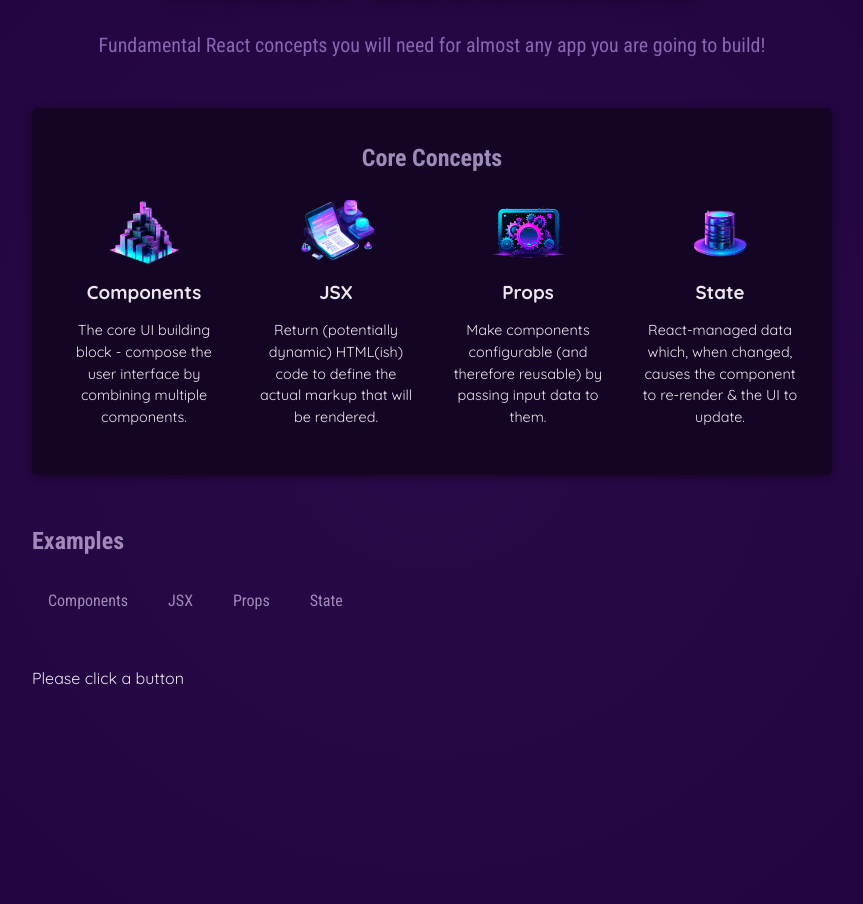
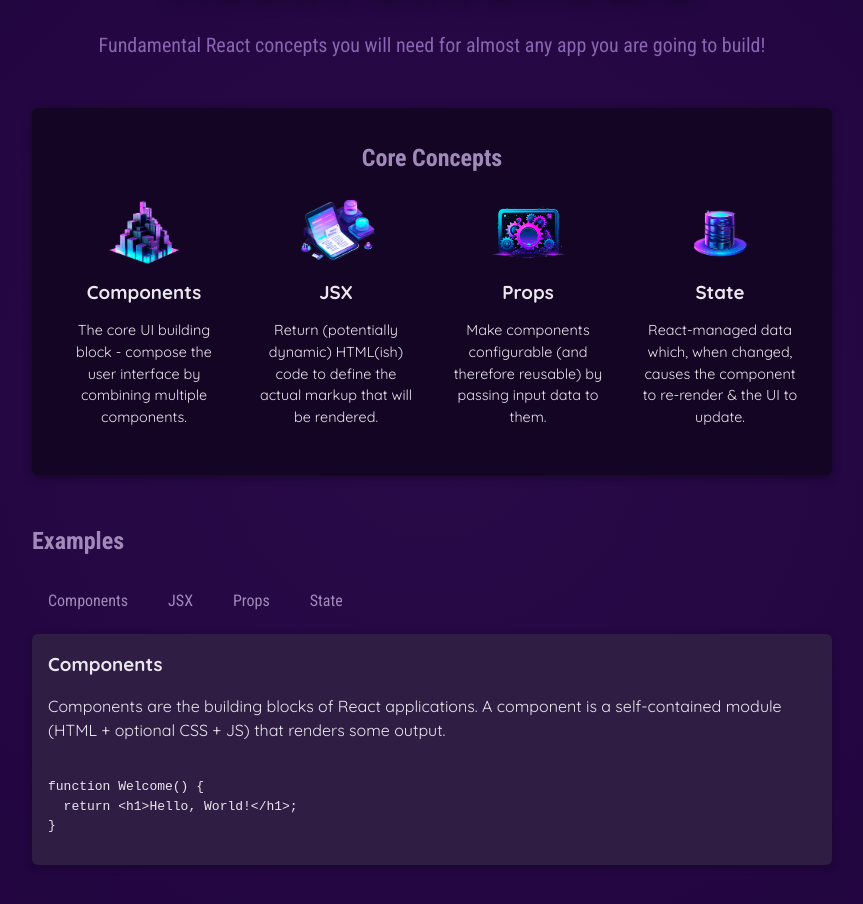
Before and after one commit to Guillon88/react-complete-guide, a React (Vite) app in the folder 03-react-essentials/: page / in a window 1280 px wide. Shown: the part 224-1128 px from the top of the page, without its empty margins (208-1071 px from the left). Built offline with nearby package versions, Linux system fonts and the light colour scheme.

Commit message:
deriving and outputting data

```diff
--- a/03-react-essentials/src/App.jsx
+++ b/03-react-essentials/src/App.jsx
@@ -8,9 +8,11 @@
 import CoreConcept from "./components/CoreConcept.jsx";
 import TabButton from "./components/TabButton.jsx";
 
+import { EXAMPLES } from './data.js'
+
 function App() {
 
-  const [ selectedTopic, setSelectedTopic ] = useState('Please click a button');
+  const [ selectedTopic, setSelectedTopic ] = useState('components');
 
   function handleSelect(selectedButton) {
     setSelectedTopic(selectedButton);
@@ -41,10 +43,14 @@
             <TabButton onSelect={() => handleSelect('components')}>Components</TabButton>
             <TabButton onSelect={() => handleSelect('jsx')}>JSX</TabButton>
             <TabButton onSelect={() => handleSelect('props')}>Props</TabButton>
-            <TabButton onSelect={() => handleSelect('satate')}>State</TabButton>
+            <TabButton onSelect={() => handleSelect('state')}>State</TabButton>
           </menu>
+          <div id="tab-content">
+            <h3>{EXAMPLES[selectedTopic].title}</h3>
+            <p>{EXAMPLES[selectedTopic].description}</p>
+            <pre>{EXAMPLES[selectedTopic].code}</pre>
+          </div>
         </section>
-        {selectedTopic}
       </main>
     </div>
   );
--- a/03-react-essentials/src/data.js
+++ b/03-react-essentials/src/data.js
@@ -29,3 +29,54 @@
       'React-managed data which, when changed, causes the component to re-render & the UI to update.',
   },
 ];
+
+export const EXAMPLES = {
+  components: {
+    title: 'Components',
+    description:
+      'Components are the building blocks of React applications. A component is a self-contained module (HTML + optional CSS + JS) that renders some output.',
+    code: `
+function Welcome() {
+  return <h1>Hello, World!</h1>;
+}`,
+  },
+  jsx: {
+    title: 'JSX',
+    description:
+      'JSX is a syntax extension to JavaScript. It is similar to a template language, but it has full power of JavaScript (e.g., it may output dynamic content).',
+    code: `
+<div>
+  <h1>Welcome {userName}</h1>
+  <p>Time to learn React!</p>
+</div>`,
+  },
+  props: {
+    title: 'Props',
+    description:
+      'Components accept arbitrary inputs called props. They are like function arguments.',
+    code: `
+function Welcome(props) {
+  return <h1>Hello, {props.name}</h1>;
+}`,
+  },
+  state: {
+    title: 'State',
+    description:
+      'State allows React components to change their output over time in response to user actions, network responses, and anything else.',
+    code: `
+function Counter() {
+  const [isVisible, setIsVisible] = useState(false);
+
+  function handleClick() {
+    setIsVisible(true);
+  }
+
+  return (
+    <div>
+      <button onClick={handleClick}>Show Details</button>
+      {isVisible && <p>Amazing details!</p>}
+    </div>
+  );
+}`,
+  },
+};
```
